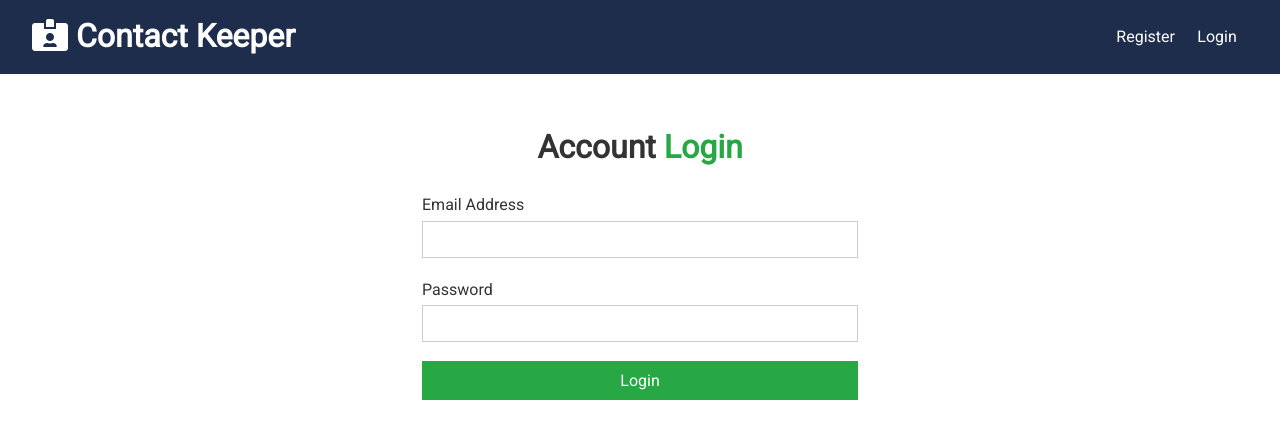
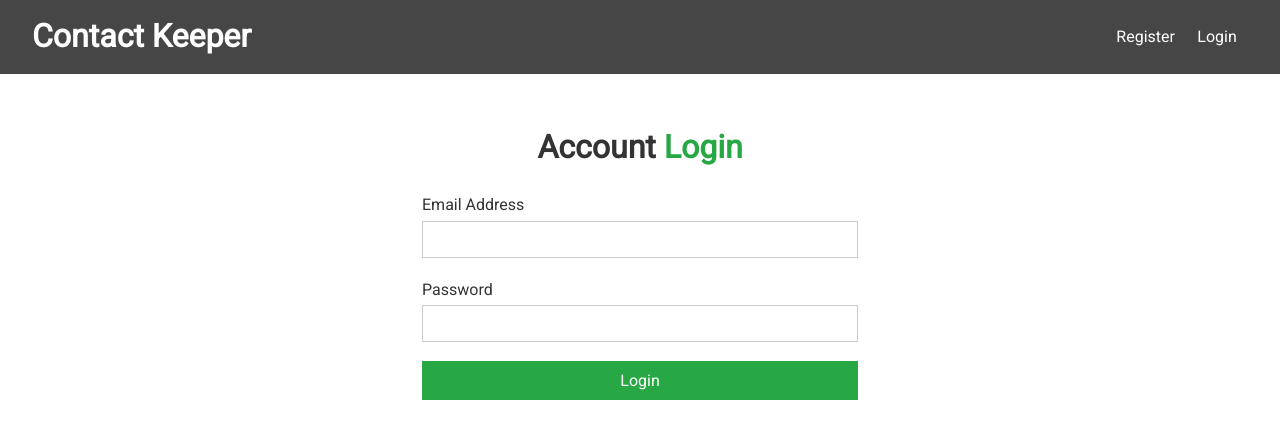
Before and after one commit to zsievers/Contact-Keeper, a React (Create React App) app in the folder client/: page /login in a window 1280 px wide. Shown: the top 438 px of the page. Built offline with nearby package versions, Linux system fonts and the light colour scheme; the HTML template or start-up script is replaced by a standard one.

Commit message:
styling navbar

```diff
--- /dev/null
+++ b/client/src/components/layout/Logo.js
@@ -0,0 +1,11 @@
+import React, { Fragment } from 'react';
+import logo from '';
+
+const Logo = () => {
+  return (
+    <Fragment>
+      <img src={logo} style={{ width: '200px', margin: 'auto' }} alt='Logo' />
+    </Fragment>
+  );
+};
+export default Logo;
--- a/client/src/components/layout/Navbar.js
+++ b/client/src/components/layout/Navbar.js
@@ -3,12 +3,13 @@ import PropTypes from 'prop-types';
 import { Link } from 'react-router-dom';
 import AuthContext from '../../context/auth/authContext';
 import ContactContext from '../../context/contact/contactContext';
+// import Logo from './Logo';
 
-const Navbar = ({ title, icon }) => {
+const Navbar = ({ title }) => {
   const authContext = useContext(AuthContext);
   const contactContext = useContext(ContactContext);
 
-  const { isAuthenticated, logout, user } = authContext;
+  const { isAuthenticated, logout } = authContext;
   const { clearContacts } = contactContext;
 
   const onLogout = () => {
@@ -18,10 +19,8 @@ const Navbar = ({ title, icon }) => {
 
   const authLinks = (
     <Fragment>
-      <li>Hello {user && user.name}</li>
       <li>
         <a onClick={onLogout} href='#!'>
-          <i className='fas fa-sign-out-alt'></i>{' '}
           <span className='hide-sm'>Logout</span>
         </a>
       </li>
@@ -40,9 +39,10 @@ const Navbar = ({ title, icon }) => {
   );
 
   return (
-    <div className='navbar bg-primary'>
+    <div className='navbar bg-dark'>
       <h1>
-        <i className={icon} /> {title}
+        {/* <Logo /> <span>{title}</span> */}
+        {title}
       </h1>
       <ul>{isAuthenticated ? authLinks : guestLinks}</ul>
     </div>
@@ -51,12 +51,10 @@ const Navbar = ({ title, icon }) => {
 
 Navbar.propTypes = {
   title: PropTypes.string.isRequired,
-  icon: PropTypes.string,
 };
 
 Navbar.defaultProps = {
   title: 'Contact Keeper',
-  icon: 'fas fa-id-card-alt',
 };
 
 export default Navbar;
```
